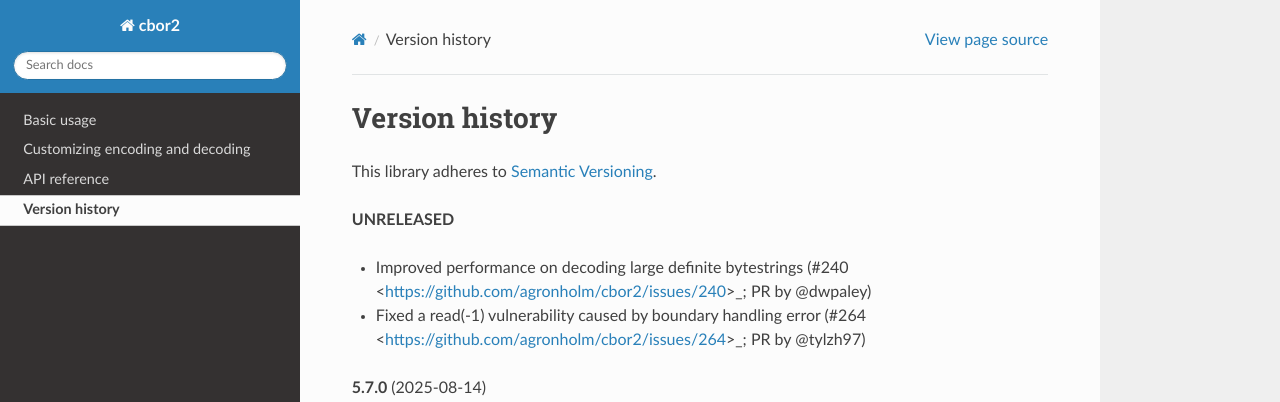
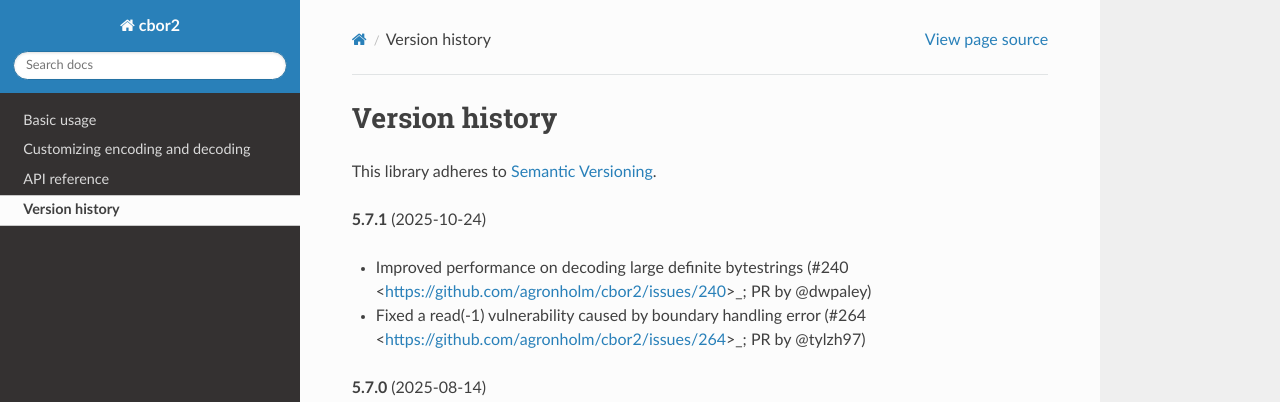
Before and after one commit to agronholm/cbor2, a Sphinx documentation site: the page built from docs/versionhistory.rst, in a window 1280 px wide and 900 px high. Shown: the top 402 px of the window. Built offline with Sphinx 7.4.7 and the Read the Docs theme 3.1.0, drawn with Linux system fonts in a browser that asks for light colours; the version number could not be read and is left out.

Commit message:
Bumped up the version

```diff
--- a/docs/versionhistory.rst
+++ b/docs/versionhistory.rst
@@ -5,7 +5,7 @@ Version history
 
 This library adheres to `Semantic Versioning <https://semver.org/>`_.
 
-**UNRELEASED**
+**5.7.1** (2025-10-24)
 
 - Improved performance on decoding large definite bytestrings
   (#240 <https://github.com/agronholm/cbor2/issues/240>_; PR by @dwpaley)
```
